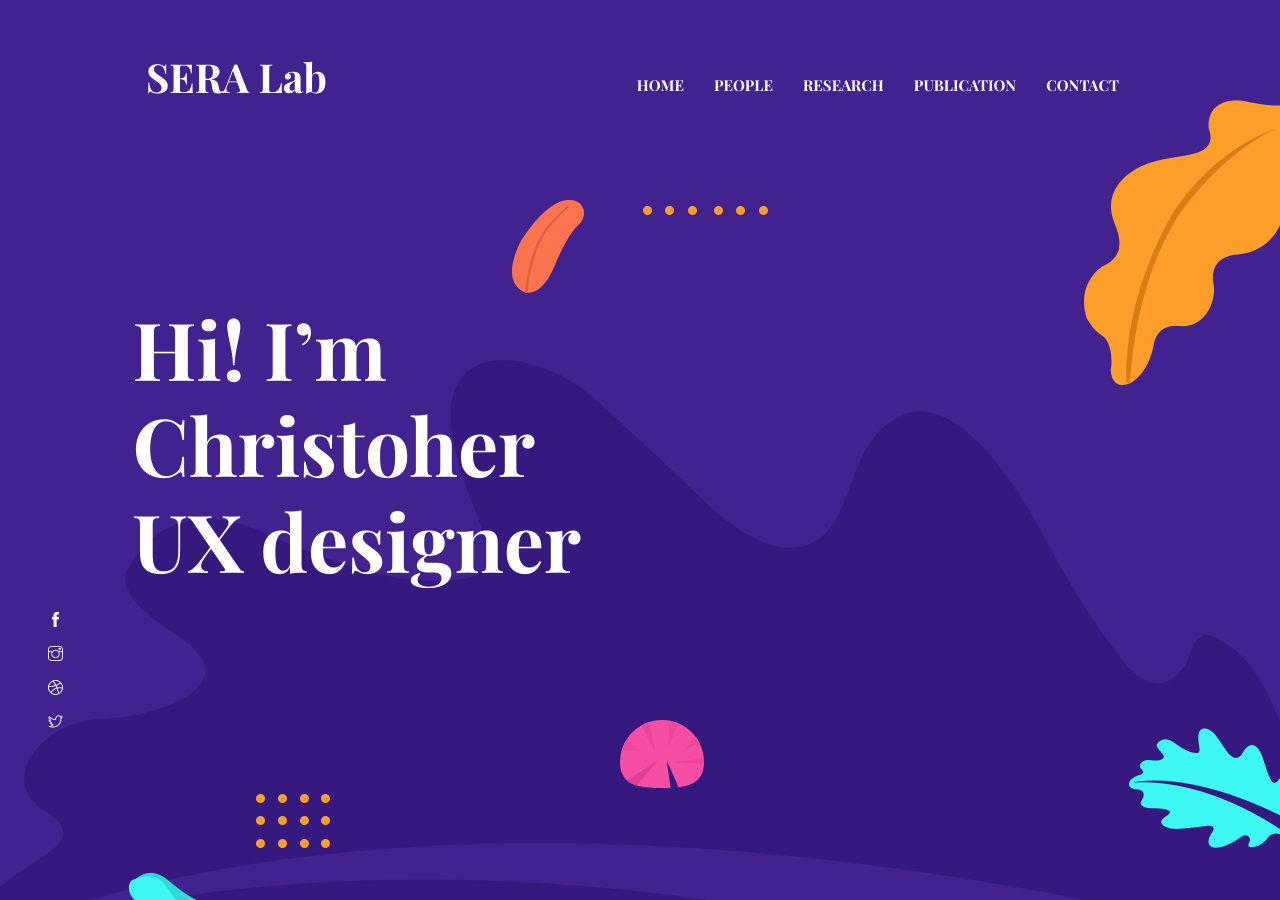
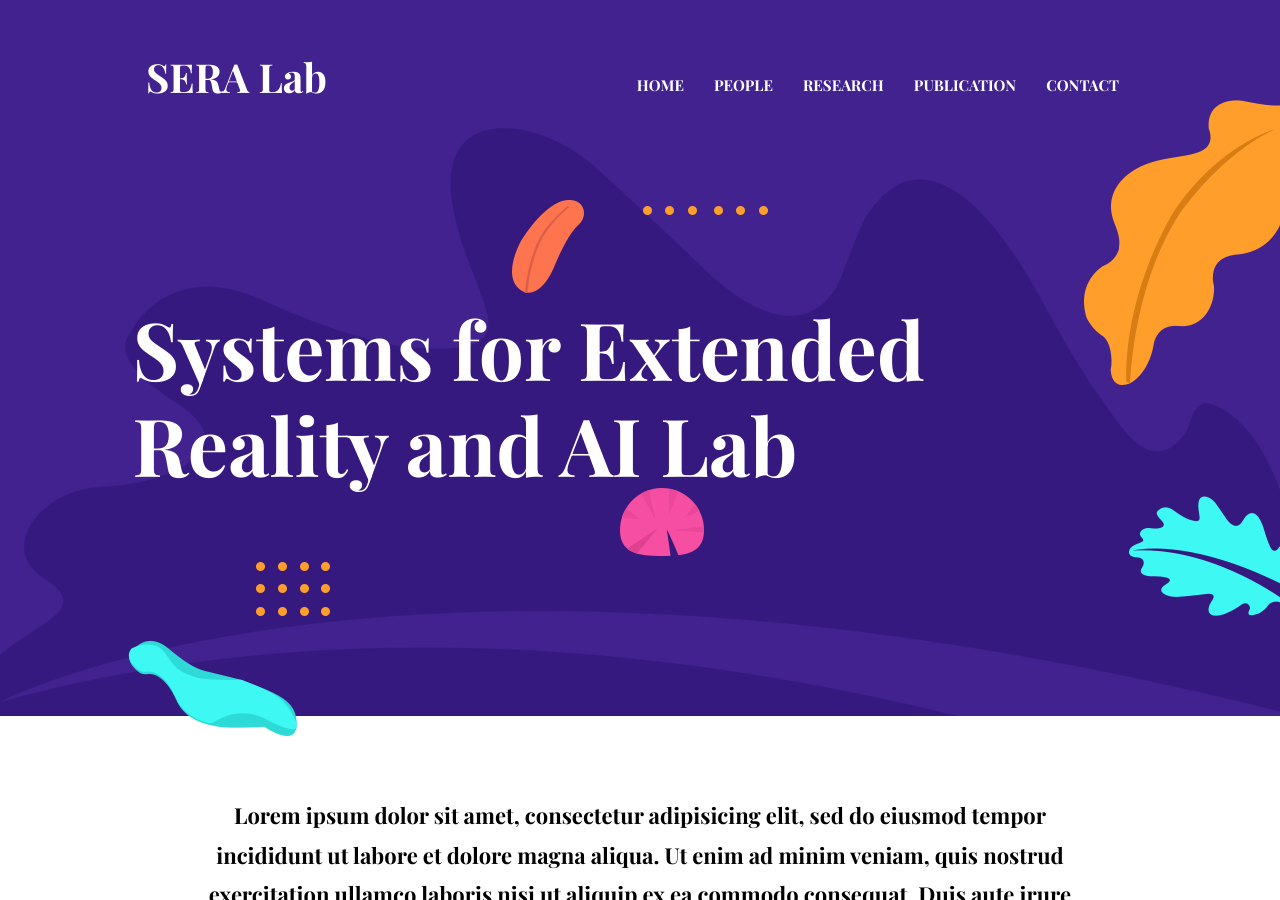
Before and after one commit to seyeon4302/seyeon4302.github.io, a Jekyll site: the page built from index.html, in a window 1280 px wide and 900 px high. Built offline with Jekyll 4.4.1, drawn with Linux system fonts in a browser that asks for light colours.

Commit message:
Update settings.yml

```diff
--- a/_data/settings.yml
+++ b/_data/settings.yml
@@ -36,13 +36,13 @@
 # Hero Section
 
 hero:
-  hero-title: Hi! I’m <br> Christoher <br> UX designer
+  hero-title: Systems for Extended Reality and AI Lab
 
-social:
-  - { icon: "ti-facebook", link: "#" }
-  - { icon: "ti-instagram", link: "#" }
-  - { icon: "ti-dribbble", link: "#" }
-  - { icon: "ti-twitter", link: "#" }
+#social:
+#  - { icon: "ti-facebook", link: "#" }
+#  - { icon: "ti-instagram", link: "#" }
+#  - { icon: "ti-dribbble", link: "#" }
+#  - { icon: "ti-twitter", link: "#" }
 
 #-------------------------------
 # About (Section and Page)
```
